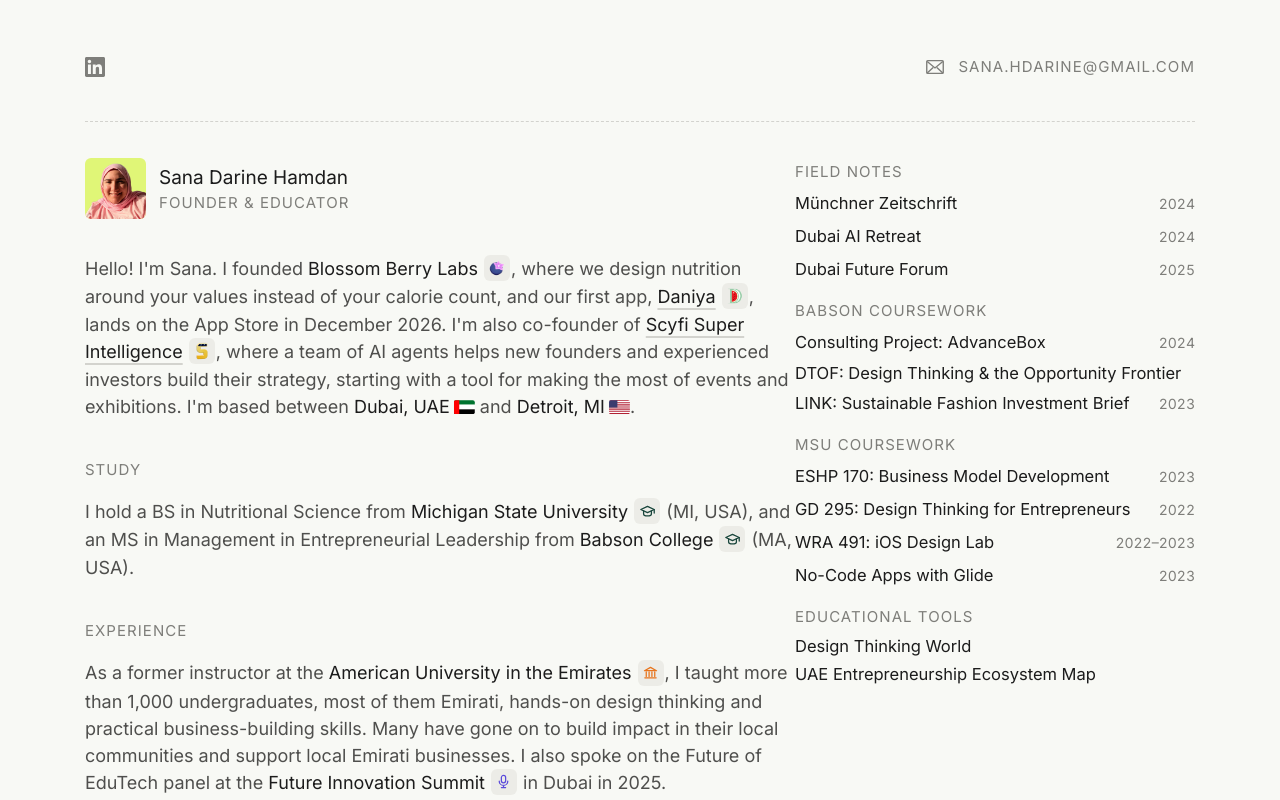
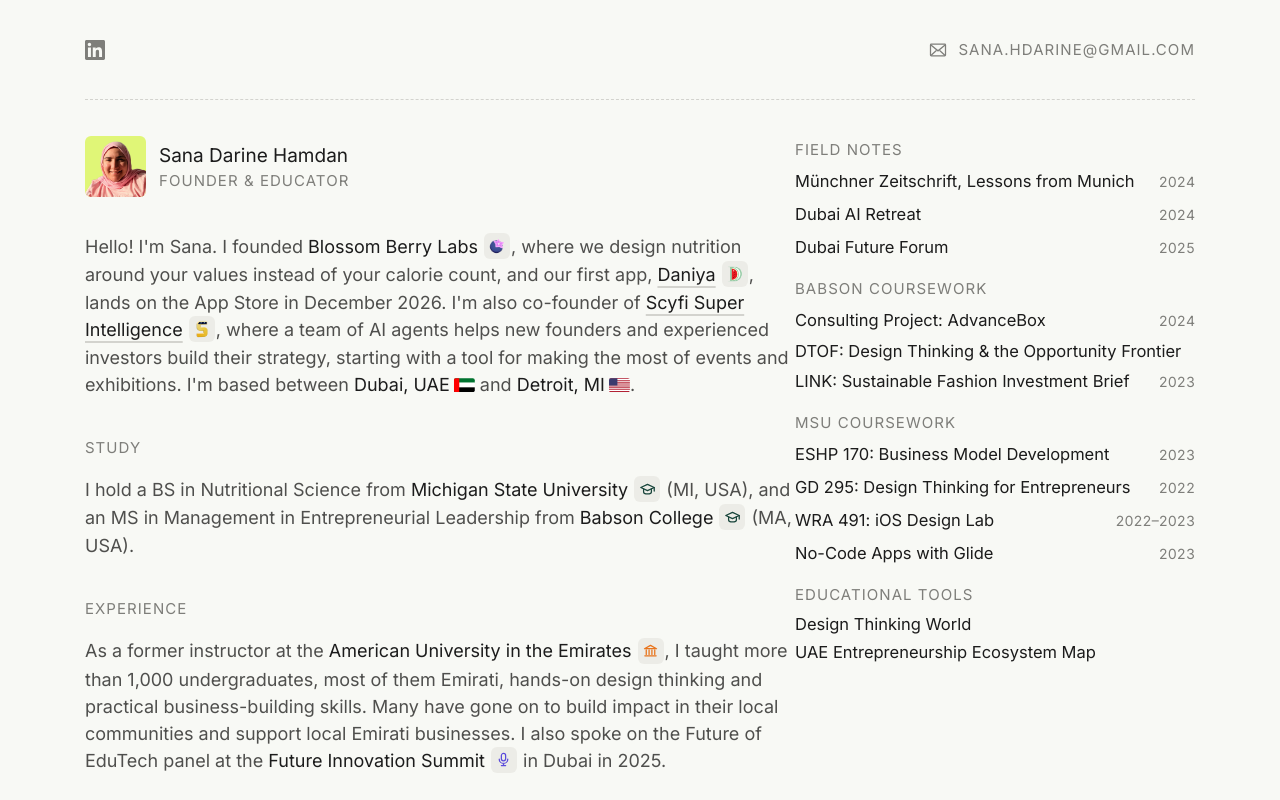
Before and after one commit to sanadarine/sana.computer, a plain HTML site: page index.html in a window 1280 px wide. Shown: the top 800 px of the page. Drawn offline with Linux system fonts and the light colour scheme.

Commit message:
Even header spacing, match icon sizes, rename Munich note
Co-Authored-By: Claude Opus 5.5 <noreply@anthropic.com>

```diff
--- a/index.html
+++ b/index.html
@@ -38,15 +38,15 @@
   .wrap { max-width: 1458px; margin: 0 auto; padding: 0 85px; }
 
   /* top bar: icons left; pill + email aligned to the right column */
-  .bar { display: flex; justify-content: space-between; align-items: center; height: 122px; padding-top: 12px; border-bottom: 1.5px dashed var(--line); }
+  .bar { display: flex; justify-content: space-between; align-items: center; height: 100px; border-bottom: 1.5px dashed var(--line); }
   .icons { display: flex; gap: 15px; color: var(--muted); }
   .icons a, .right a { transition: color .15s; }
   .icons a:hover { color: var(--ink); }
   .icons svg { width: 20px; height: 20px; }
   .right a:hover { color: var(--ink); }
   .right { margin-left: auto; display: flex; justify-content: flex-end; align-items: center; gap: 40px; color: var(--muted); white-space: nowrap; }
-  .mail { display: inline-flex; align-items: center; gap: 12px; }
-  .mail svg { width: 22px; height: 22px; }
+  .mail { display: inline-flex; align-items: center; gap: 10px; }
+  .mail svg { width: 20px; height: 20px; }
 
   /* two columns */
   .grid { display: grid; grid-template-columns: minmax(0, 740px) 400px; grid-template-rows: auto 1fr; justify-content: space-between; padding: 36px 0 150px; }
@@ -142,7 +142,7 @@
       <div class="label mono">Field notes</div>
       <div class="list">
         <a class="proj" href="https://sanahamdan.notion.site/M-nchner-Zeitschrift-9c5baca64d0f4140825c684a902d8f16" target="_blank" rel="noopener">
-          <span class="title">Münchner Zeitschrift</span><span class="yr">2024</span>
+          <span class="title">Münchner Zeitschrift, Lessons from Munich</span><span class="yr">2024</span>
         </a>
         <a class="proj" href="https://sanahamdan.notion.site/Dubai-AI-Retreat-2024-dc8a6a0489fb453abff247596cb1bd20" target="_blank" rel="noopener">
           <span class="title">Dubai AI Retreat</span><span class="yr">2024</span>
```
